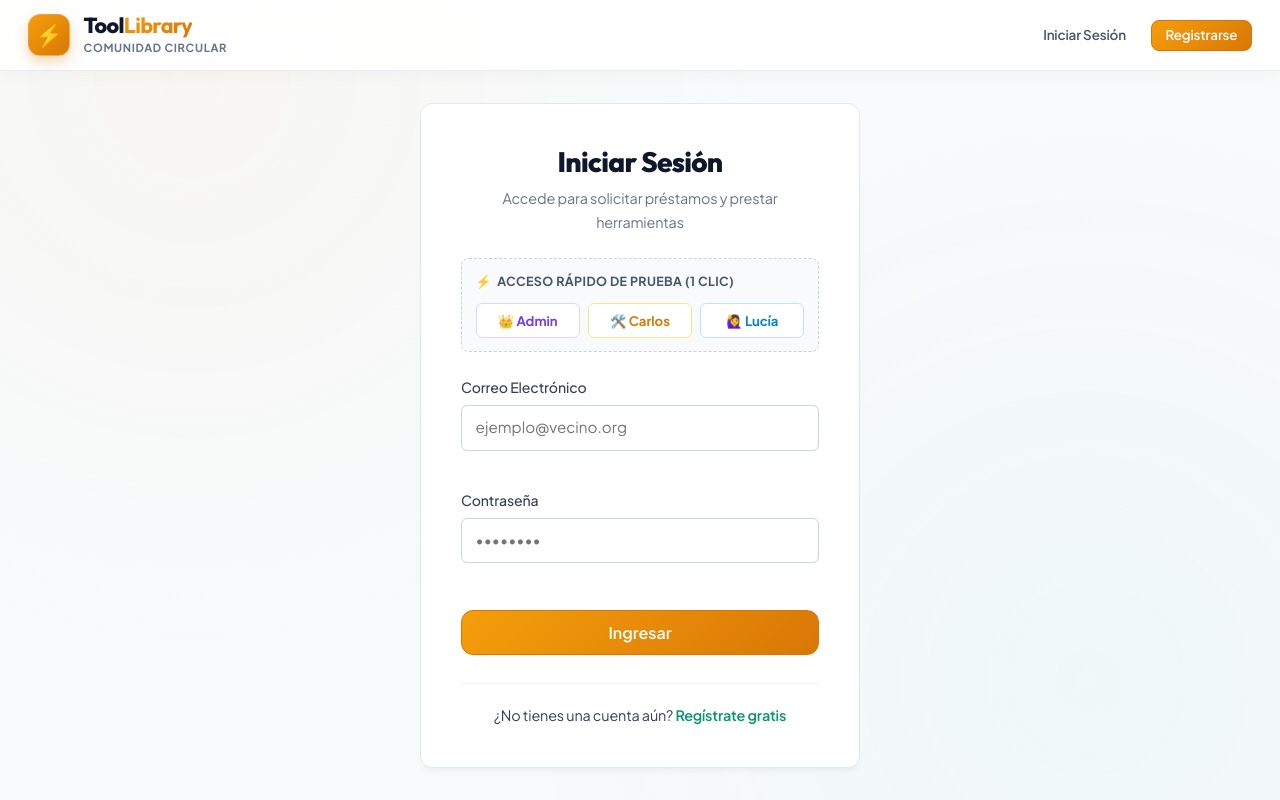
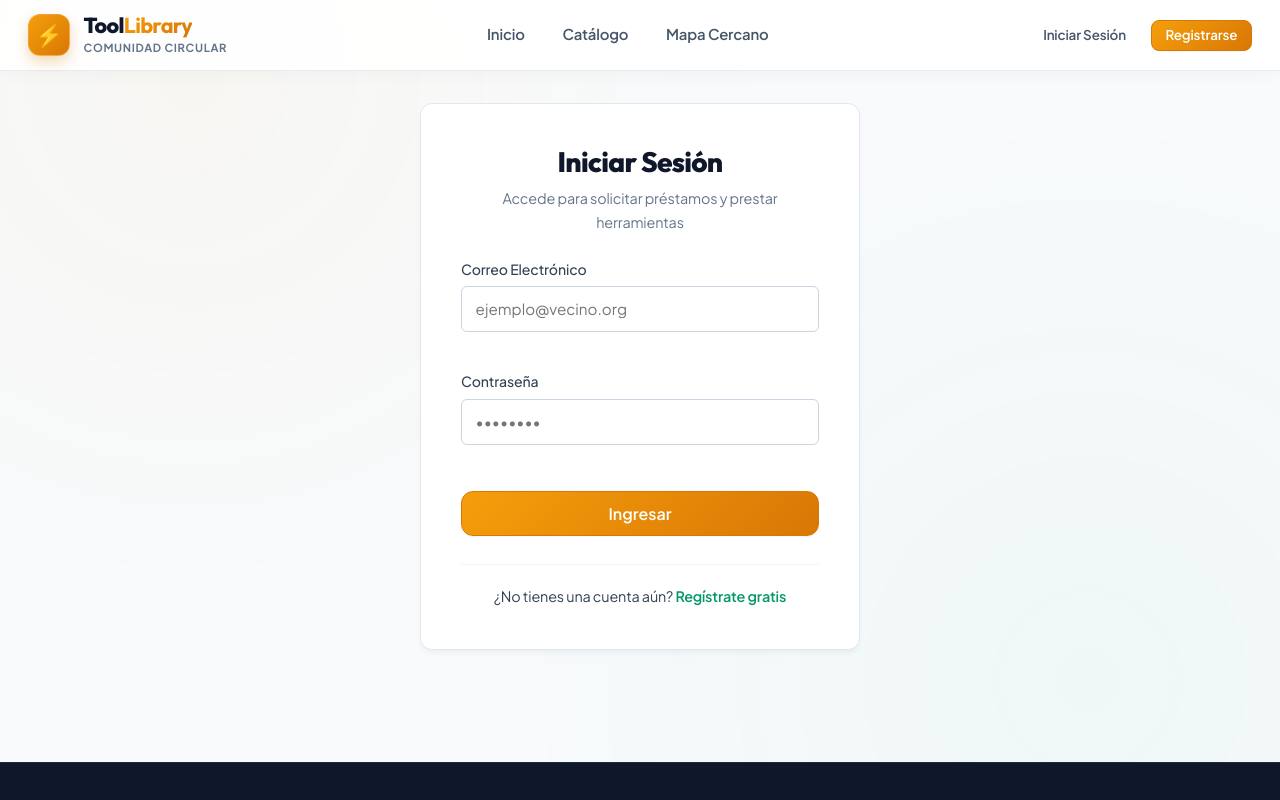
Before and after one commit to Ariel147852/ProyectoFinalLenguajes3, an Angular app in the folder frontend/: page /login in a window 1280 px wide. Shown: the top 800 px of the page. Built offline with nearby package versions, Linux system fonts and the light colour scheme; no server answers.

Commit message:
fix: restaurar navegacion completa (Inicio, Catalogo, Mapa) para todos los roles y formulario limpio de login

```diff
--- a/frontend/src/app/features/auth/login/login.html
+++ b/frontend/src/app/features/auth/login/login.html
@@ -3,25 +3,6 @@
     <div class="auth-header">
       <h2>Iniciar Sesión</h2>
       <p>Accede para solicitar préstamos y prestar herramientas</p>
-    </div>
-
-    <!-- Botones de Acceso Rápido (1 Clic) -->
-    <div class="demo-box">
-      <div class="demo-box-header">
-        <span class="demo-icon">⚡</span>
-        <span>Acceso Rápido de Prueba (1 Clic)</span>
-      </div>
-      <div class="demo-btn-grid">
-        <button type="button" (click)="quickLogin('admin')" class="btn-demo btn-demo-admin" title="Entrar como Administrador General">
-          👑 Admin
-        </button>
-        <button type="button" (click)="quickLogin('carlos')" class="btn-demo btn-demo-carlos" title="Entrar como Carlos Mendoza (Dueño)">
-          🛠️ Carlos
-        </button>
-        <button type="button" (click)="quickLogin('lucia')" class="btn-demo btn-demo-lucia" title="Entrar como Lucía Benítez (Prestataria)">
-          🙋‍♀️ Lucía
-        </button>
-      </div>
     </div>
 
     @if (errorMessage) {
--- a/frontend/src/app/shared/components/navbar/navbar.html
+++ b/frontend/src/app/shared/components/navbar/navbar.html
@@ -11,6 +11,9 @@
     </a>
 
     <nav class="nav-links">
+      <a routerLink="/" routerLinkActive="active" [routerLinkActiveOptions]="{ exact: true }">Inicio</a>
+      <a routerLink="/catalog" routerLinkActive="active">Catálogo</a>
+      <a routerLink="/map" routerLinkActive="active">Mapa Cercano</a>
 
       @if (authService.isAuthenticated()) {
         @if (!authService.isAdmin()) {
```
